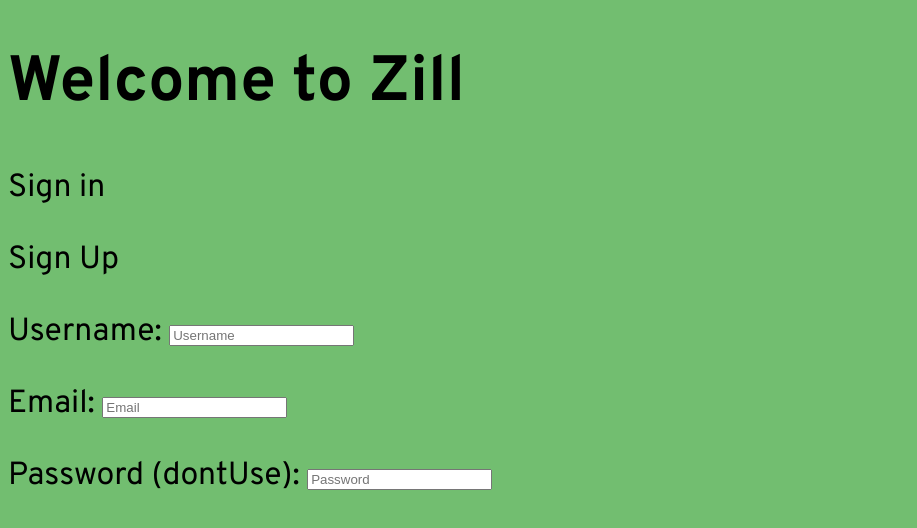
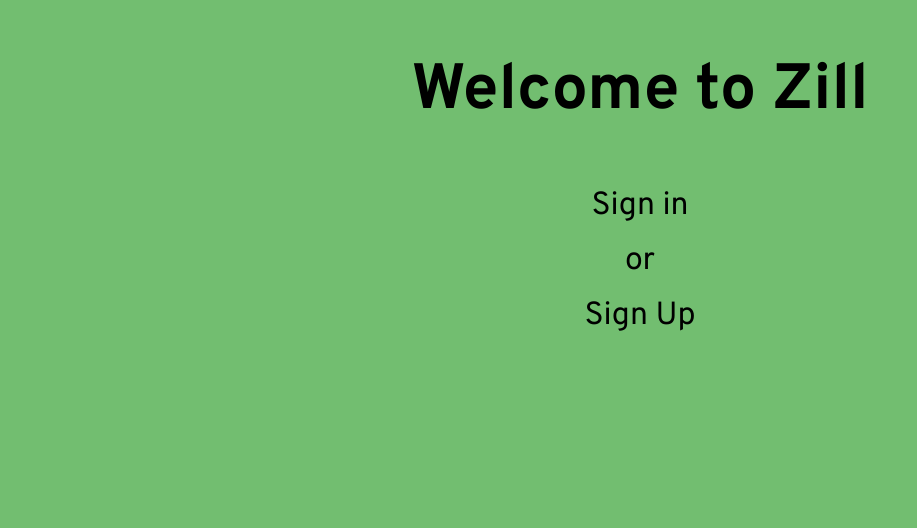
Before and after one commit to louis-fowler/zill-beta, a React (Create React App) app: page / in a window 1280 px wide. Shown: the top 528 px of the page, without its empty margins (0-917 px from the left). Built offline with nearby package versions, Linux system fonts and the light colour scheme.

Commit message:
pages styled

```diff
--- a/src/components/SignInPage/LogIn/Login.jsx
+++ b/src/components/SignInPage/LogIn/Login.jsx
@@ -1,8 +1,32 @@
 import React, { useState } from 'react'
 
 function Login() {
-  const [newUser, setNewUser] = (useState = { userName: '', password: '' })
-  return <div></div>
+  const [user, setUser] = useState( { userName: '', password: '' })
+  return (
+  <div className="signInForm">
+    <div className="formBlock">
+      Username:{' '}
+      <div>
+        <input
+          type="text"
+          placeholder="Username"
+          name="userName"
+          // onChange={handleInput}
+        />
+      </div>
+    </div>
+    <div className="formBlock">
+      Password (dontUse):{' '}
+      <div>
+        <input
+          type="text"
+          placeholder="Username"
+          name="userName"
+          // onChange={handleInput}
+        />
+      </div>
+    </div>
+  </div>)
 }
 
 export default Login
--- a/src/components/SignInPage/Register/Register.jsx
+++ b/src/components/SignInPage/Register/Register.jsx
@@ -17,34 +17,51 @@ function Register() {
 
 
   return (
+    <div className="signInForm">
+      <div className="formBlock">
+        Username:{' '}
         <div>
-      <p>
-        Username:{' '}
           <input
             type="text"
             placeholder="Username"
             name="userName"
             onChange={handleInput}
           />
-      </p>
-      <p>
+        </div>
+      </div>
+      <div className="formBlock">
         Email:{' '}
+        <div>
           <input
             type="text"
-          placeholder="Email"
-          name="email"
+            placeholder="Username"
+            name="userName"
             onChange={handleInput}
           />
-      </p>
-      <p>
+        </div>
+      </div>
+      <div className="formBlock">
         Password (dontUse):{' '}
+        <div>
           <input
-          type="password"
-          placeholder="Password"
-          name="password"
+            type="text"
+            placeholder="Username"
+            name="userName"
             onChange={handleInput}
           />
-      </p>
+        </div>
+      </div>
+      <div className="formBlock">
+        Password again(dontUse):{' '}
+        <div>
+          <input
+            type="text"
+            placeholder="Username"
+            name="userName"
+            onChange={handleInput}
+          />
+        </div>
+      </div>
     </div>
   )
 }
--- /dev/null
+++ b/src/components/SignInPage/SignInPage.css
@@ -0,0 +1,55 @@
+input {
+  padding: 10px;
+  margin-top: 0px;
+  border-radius: 5px;
+  border: 2px solid rgb(177, 177, 177);
+}
+
+.signInContainer {
+  display: flex;
+  flex-direction: column;
+  align-items: center;
+}
+
+.choiceContainer {
+  display: flex;
+  flex-direction: column;
+  align-items: center;
+}
+
+.choiceContainer p {
+  margin: 5px;
+}
+
+.normal {
+  padding: 5px;
+}
+
+.selected {
+  padding: 5px;
+  background-color: rgba(255, 0, 0, 0.822);
+  border-radius: 5px;
+  box-shadow: 0 4.5px 3.6px rgba(0, 0, 0, 0.063),
+    0 12.5px 10px rgba(0, 0, 0, 0.09), 0 30.1px 24.1px rgba(0, 0, 0, 0.117),
+    0 100px 80px rgba(0, 0, 0, 0.18);
+}
+
+.signInForm {
+  display: flex;
+  flex-direction: column;
+  align-items: center;
+  background-color: rgba(0, 0, 255, 0.472);
+  margin-top: 15px;
+  padding: 20px;
+  border-radius: 5px;
+  box-shadow: 0 4.5px 3.6px rgba(0, 0, 0, 0.063),
+    0 12.5px 10px rgba(0, 0, 0, 0.09), 0 30.1px 24.1px rgba(0, 0, 0, 0.117),
+    0 100px 80px rgba(0, 0, 0, 0.18);
+}
+
+.formBlock {
+  display: flex;
+  flex-direction: column;
+  align-items: center;
+  padding-top: 10px;
+}
--- a/src/components/SignInPage/SignInPage.jsx
+++ b/src/components/SignInPage/SignInPage.jsx
@@ -3,13 +3,37 @@ import React, { useState } from 'react'
 import Login from './LogIn/Login'
 import Register from './Register/Register'
 
+import './SignInPage.css'
+
 function SignInPage() {
+  const [visibility, setVisibility] = useState({
+    page: '',
+    register: 'normal',
+    signIn: 'normal'
+  })
+
+  const clickHandler = (name, otherOne) => {
+    // let newData = {...visibility, page: name}
+    setVisibility({
+      page: name,
+      [name]: 'selected',
+      [otherOne]: 'normal'
+    })
+  }
+
   return (
-    <div>
+    <div className='signInContainer'>
       <h1>Welcome to Zill</h1>
-      <p>Sign in</p>
-      <p>Sign Up</p>
+      <div className="choiceContainer">
+        <p onClick={() => clickHandler('signIn', 'register')} className={visibility.signIn}>Sign in</p>
+        <p>or</p>
+        <p onClick={() => clickHandler('register', 'signIn')} className={visibility.register}>Sign Up</p>
+      </div>
+      {visibility.page === 'register' ?
       <Register />
+      : visibility.page === 'signIn' ?
+      <Login />
+      : null}
     </div>
   )
 }
```
Lines whose indentation alone changed are shown as unchanged.
